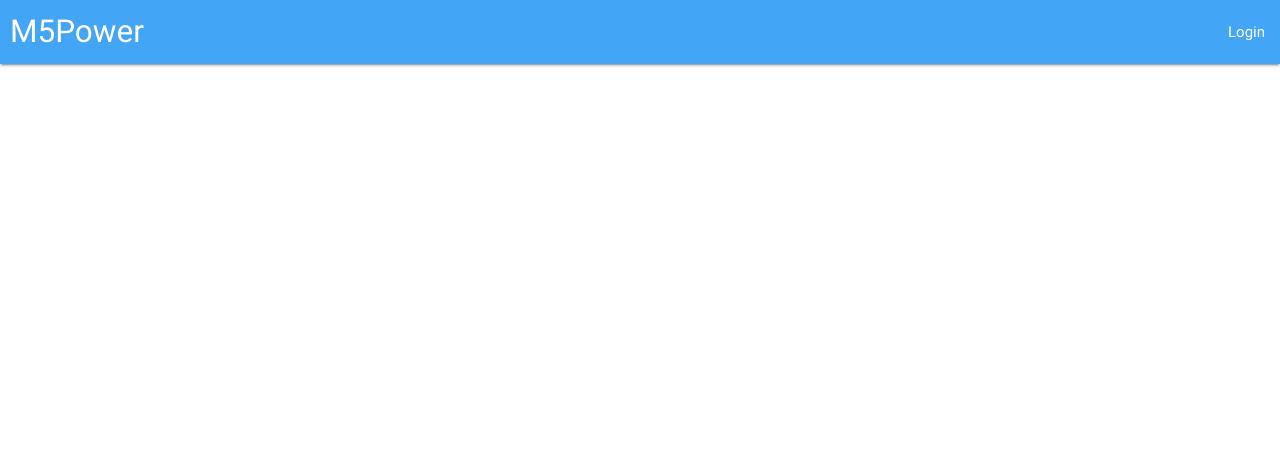
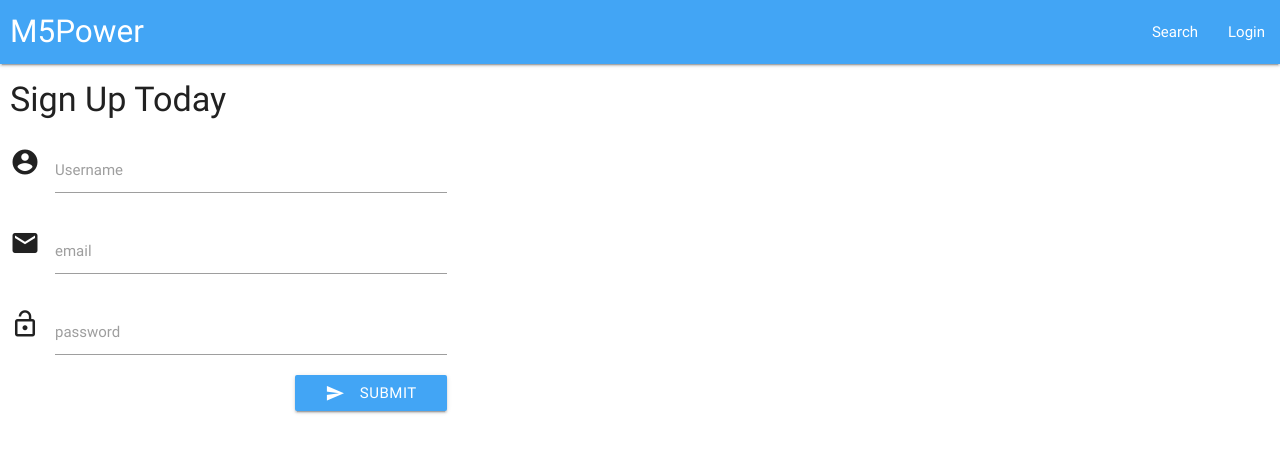
Before and after one commit to alexvirdee/m5power, an Angular app in the folder m5Client/: page / in a window 1280 px wide. Shown: the top 452 px of the page. Built offline with nearby package versions, Linux system fonts and the light colour scheme; what angular2-materialize would draw is missing.

Commit message:
configure angular adding new search component for M cars

```diff
--- /dev/null
+++ b/m5Client/src/app/app.routing.ts
@@ -0,0 +1 @@
+import { Routes } from '@angular/router';
--- a/m5Client/src/app/landing/landing.component.html
+++ b/m5Client/src/app/landing/landing.component.html
@@ -0,0 +1,23 @@
+<div style="margin-left: 10px;" class="container left">
+  <span><h4>Sign Up Today</h4></span>
+  <div class="row">
+    <div class="col s6">
+      <div class="input-field">
+        <i class="material-icons prefix">account_circle</i>
+        <input type="text" id="signup" name="signup">
+        <label for="Username">Username</label>
+      </div>
+      <div class="input-field">
+        <i class="material-icons prefix">email</i>
+        <input type="email" id="email" name="email">
+        <label for="email">email</label>
+      </div>
+      <div class="input-field">
+        <i class="material-icons prefix">lock_open</i>
+        <input type="password" id="password" name="password">
+        <label for="password">password</label>
+      </div>
+      <a class="waves-effect waves-light btn right blue lighten-1"><i class="material-icons left">send</i>Submit</a>
+    </div>
+  </div>
+</div>
--- a/m5Client/src/app/landing/landing.component.ts
+++ b/m5Client/src/app/landing/landing.component.ts
@@ -17,5 +17,4 @@ export class LandingComponent implements OnInit {
 
 
 
-
 }
--- a/m5Client/src/app/navbar/navbar.component.ts
+++ b/m5Client/src/app/navbar/navbar.component.ts
@@ -5,8 +5,9 @@ import { Component, OnInit } from '@angular/core';
   template: `
 	<nav>
     <div class="nav-wrapper blue lighten-1">
-      <a style="margin-left:10px;" href="#" class="brand-logo">M5Power</a>
+      <a style="margin-left:10px;" href="#" class="brand-logo left">M5Power</a>
       <ul id="nav-mobile" class="right">
+      	<li><a href="/mcars">Search</a></li>
         <li><a href="/login">Login</a></li>
       </ul>
     </div>
--- /dev/null
+++ b/m5Client/src/app/search/search.component.html
@@ -0,0 +1,3 @@
+<p>
+  search works!
+</p>
--- /dev/null
+++ b/m5Client/src/app/search/search.component.ts
@@ -0,0 +1,15 @@
+import { Component, OnInit } from '@angular/core';
+
+@Component({
+  selector: 'app-search',
+  templateUrl: './search.component.html',
+  styleUrls: ['./search.component.css']
+})
+export class SearchComponent implements OnInit {
+
+  constructor() { }
+
+  ngOnInit() {
+  }
+
+}
```
Also changed, not shown: m5Client/src/app/app.module.ts (+7 -2 lines), m5Client/src/app/services/mcars.service.ts (added, +8 -0 lines), m5Client/src/app/search/search.component.css (added), 2 other files (tests, documents, lock files or other folders).
